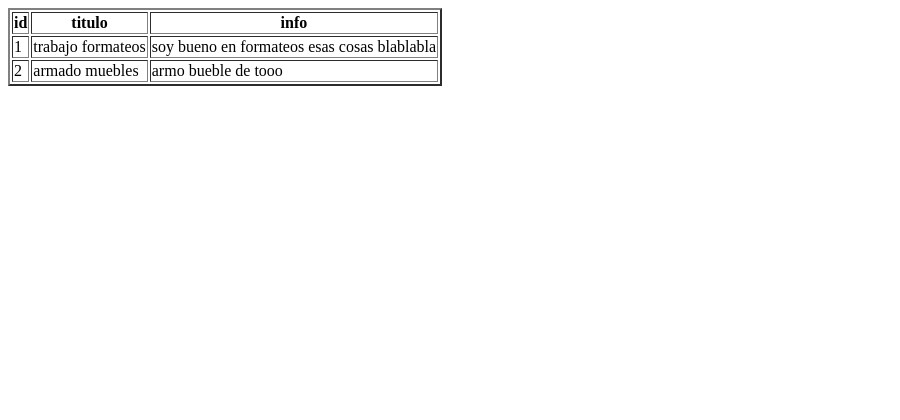
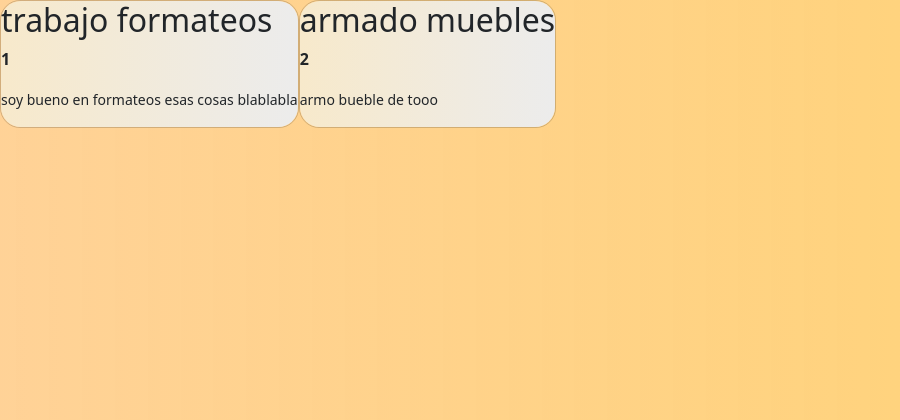
Before and after one commit to infralise123984/pruebahelp, a PHP site: page /InteriorBotones/publicaciones.php in a window 1280 px wide. Shown: the top 420 px of the page, without its empty margins (0-900 px from the left). Run offline with PHP 8.4, Linux system fonts and the light colour scheme; a user stored in the database is signed in; data comes from the database, SQL or seed files in the repository.

Commit message:
cambios de prueba

```diff
--- a/InteriorBotones/publicaciones.php
+++ b/InteriorBotones/publicaciones.php
@@ -11,9 +11,9 @@ if(empty($_SESSION)){
     <meta http-equiv="X-UA-Compatible" content="IE=edge">
     <meta name="viewport" content="width=device-width, initial-scale=1.0">
     <link href="https://fonts.googleapis.com/css2?family=Open+Sans:ital,wght@0,400;0,700;1,700&family=Roboto&display=swap" rel="stylesheet">
-    <!-- <link rel="stylesheet" href="../css/fontello.css">
+    <link rel="stylesheet" href="../css/fontello.css">
     <link rel="stylesheet" href="../css/bootstrap.min.css">
-    <link rel="stylesheet" href="../css/estilos.css"> -->
+    <link rel="stylesheet" href="../css/estilos.css">
     <link rel="shortcut icon" href="../img/logo.png">
     <title>iHelp</title>
 </head>
@@ -21,21 +21,16 @@ if(empty($_SESSION)){
             <!-- contenido principal -->
             <div class="mx-auto d-flex m-lg-auto justify-content-between">
 
-            <?php
-                    include "../modelo/conexion.php";
+            <?php include "../modelo/conexion.php";?>
+            <div class="col ">
+                <nav class="publicaciones nav">
+            <?php include "../controlador/controlador_obtener_publicaciones.php";?>
+                </nav>
+            </div>
 
 
-                    ?>
 
-                    <table border="2px">
-                        <tr>
-                            <th>id</th>
-                            <th>titulo</th>
-                            <th>info</th>
-                        </tr>
 
-                        <?php include "../controlador/controlador_obtener_publicaciones.php";?>
-                    </table>
             <!-- div cerrador del contenido principal -->
             </div>
 
--- a/controlador/controlador_obtener_publicaciones.php
+++ b/controlador/controlador_obtener_publicaciones.php
@@ -8,13 +8,28 @@ if(mysqli_num_rows($sql) == 0){
     $sql2=$conexion->query("SELECT * FROM publicacion");
     //$output .= "si hay cosas";
     while ($row = mysqli_fetch_assoc($sql2)) {
-        $output .='
-        <tr>
-        <td>'. $row['id'] .'</td>
-        <td> '. $row['titulo'] .'</td>
-        <td>'. $row['info'] .'</td>
+        // $outputantiguo .='
+        // <tr>
+        // <td>'. $row['id'] .'</td>
+        // <td> '. $row['titulo'] .'</td>
+        // <td>'. $row['info'] .'</td>
 
-        </tr>';
+        // </tr>';
+
+
+
+        $output.='
+        <div class="card ">
+        <div class="card-block ">
+
+                <h2 class="card-title">'. $row['titulo'] .'</h2>
+                <p class="card-text "><strong>'. $row['id'] .'</strong></p>
+
+            <div class="col">
+                <p><small>'. $row['info'] .'</small></p>
+            </div>
+    </div>
+</div>';
     }
 }
 echo $output;
--- a/css/estilos.css
+++ b/css/estilos.css
@@ -1,5 +1,9 @@
 body{
-    background: linear-gradient(to right, rgb(255, 216, 132),rgb(255, 211, 115) );
+    background: linear-gradient(to right, rgba(255, 202, 132, 0.849),rgb(255, 211, 115) );
+    -webkit-animation: animado 13s ease infinite;
+    -moz-animation: animado 13s ease infinite;
+    -o-animation: animado 13s ease infinite;
+    animation: animado 13s ease infinite;
 }.bg{
     background-image: url(img/dos.png);
     background-position: center center;
@@ -234,16 +238,58 @@ input:checked + .slider {
 
 /*--- CSS carta*/
 .card{
-    background: rgba(128, 121, 121, 0);
+    background: rgba(0, 0, 0, 0);
     border-radius: 2.5vh;
     box-shadow: 2px;
+
+
 
 }
 
 .card-block{
     background: linear-gradient(to right, rgb(247, 233, 203),rgb(236, 236, 236) );
     border-radius: 2.5vh;
+    -webkit-animation: animado 13s ease infinite;
+    -moz-animation: animado 13s ease infinite;
+    -o-animation: animado 13s ease infinite;
+    animation: animado 13s ease infinite;
+
 
 
 
 }
+
+
+main .publicaciones{
+    float: center;
+    padding-bottom: 0;
+    padding-left: 0;
+    width: 23vh;
+}
+
+main .publicaciones nav{
+    border-bottom: 1px solid #6fad0b;
+
+}
+
+/* animacion de fondo  */
+@-webkit-keyframes animado {
+    0%{background-position:94% 0%}
+    50%{background-position:7% 100%}
+    100%{background-position:94% 0%}
+}
+@-moz-keyframes animado {
+    0%{background-position:94% 0%}
+    50%{background-position:7% 100%}
+    100%{background-position:94% 0%}
+}
+@-o-keyframes animado {
+    0%{background-position:94% 0%}
+    50%{background-position:7% 100%}
+    100%{background-position:94% 0%}
+}
+@keyframes animado {
+    0%{background-position:94% 0%}
+    50%{background-position:7% 100%}
+    100%{background-position:94% 0%}
+}
```
